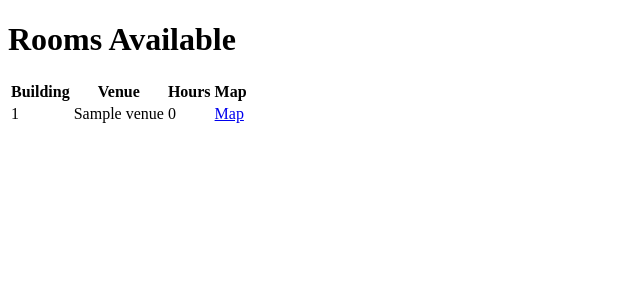
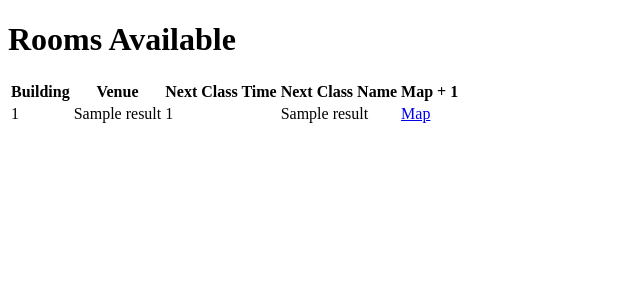
Before and after one commit to teriaiw/StudySpaces-NUS, a Flask app: template templates/results.html in a window 1280 px wide. Shown: the top 300 px of the page, without its empty margins (0-640 px from the left). Run offline with Flask 2, Linux system fonts and the light colour scheme; the template is opened without the code that fills it: most values are stand-ins (such as "Sample title", 1, 10 or a date in 2020).

Commit message:
workimg hours function

```diff
--- a/app.py
+++ b/app.py
@@ -19,7 +19,7 @@ ACAD_YEAR = "2018-2019"
 SEM = "1"
 URL = "http://api.nusmods.com/{}/{}/timetable.json".format(ACAD_YEAR, SEM)
 MODSdata = requests.get(URL)
-timetable = MODSdata.json();
+timetable = MODSdata.json()
 
 venue_data_computing = {
 'Com1' :[ "COM1-0217", "COM1-0216", "COM1-B110", "COM1-0212", "COM1-VCRM", "COM1-0114", "COM1-0204", "COM1-0113", "COM1-0207", "COM1-0120", "COM1-0209", "COM1-B111", "COM1-B112", "COM1-B108", "COM1-B109", "COM1-0218", "COM1-0203", "COM1-0208", "COM1-0201", "COM1-0210", "COM1-B103", "COM1-0206", "COM1-B113", "COM1-B102" ],
@@ -165,7 +165,7 @@ def index():
 
     venues = []
     names = []
-    venues_final = []
+    venues_next_use = []
     day = ''
 
     #get results to show, database entry w buildings, when search button is pressed -> all venues in that faculty is searched, sort result by building
@@ -176,7 +176,6 @@ def index():
         else:
             day = form.days.data
 
-
         if str(form.faculty.data) in faculties:
             venue_data = faculties[str(form.faculty.data)]
 
@@ -186,36 +185,46 @@ def index():
                 for x in range(building_size):
                     venues.append((building_name,venue_data[str(building_name)][x]))
 
+                    #get all venue in the building
         #return render_template('results.html', venues=venues)
 
         building = Building.query.filter_by(id=form.building.data).first()
         #take all venues from database
+
         for mod in timetable:
             name = mod.get("ModuleCode")
             for slot in mod.get("Timetable", ()):
-                venue = slot.get("Venue")
                 if ((slot.get("StartTime") <= form.time.data <= slot.get("EndTime"))
                 and (slot.get("DayText") == day)):
                     for x in range(len(venues)-1):
-                        if venues[x][1] == slot.get("Venue"):
-                            del venues[x] #tuple
+                        if venues[x][1] == slot.get("Venue"): #filter by time and day then check if venue in venues
+                            del venues[x] #tuple, delete because venue is in use
                             names.append((name , slot.get("Venue")))
-                    #names.append(name)
+                    #names is the checker list for milestone 2
 
-        #return render_template('results.html', venues=names)
-        end_time = 0
-        for mod in timetable:
-            for slot in mod.get("Timetable", ()):
-                venue == slot.get("Venue")
-                for x in range(len(venues)-1):
-
-                    if (venue == venues[x][1]):
-                        end_time = 5
-                        venues_final.append((venues[x],venue))
+        venues_next_use = venues.copy()
+        end_time_list = []
+        start_time = int(form.time.data)
+        #for venues in venues_next_use, check day, check the next start time after form.time , subtract to find hours
+        for venue in venues_next_use:
+            end_time = 2400
+            taken_by = ""
+            for mod in timetable:
+                name = mod.get("ModuleCode")
+                for slot in mod.get("Timetable", ()):
+                    if form.time.data <= slot.get("StartTime") and (slot.get("DayText") == day) and slot.get("Venue") == venue[1] and int(slot.get("StartTime")) < end_time and slot.get("Venue") != None:
+                        end_time = int(slot.get("StartTime"))
+                        taken_by =  (str(end_time), name)
+                        #taken_by = mod.get("ModuleCode")
+                        #cant use moduleCode to find next class because JSON cant seem to be filtered by None
+            if taken_by == "":
+                end_time_list.append(("2400","No More Classes"))
+            else:
+                end_time_list.append(taken_by)
 
 
         #return render_template('results.html', venues=names)
-        return render_template('results.html', venues=venues)
+        return render_template('results.html', results = zip(venues, end_time_list), list_size = len(end_time_list))
         #return results[1] + ''
                 #return jsonify({'time' :timetable}) #testing if can access url
         #return '<h1>Faculty: {}, Building: {}, Time requested: {}</h1>'.format(form.faculty.data, building.name, form.time.data)
--- a/templates/results.html
+++ b/templates/results.html
@@ -10,16 +10,18 @@
       <tr>
         <th>Building</th>
         <th>Venue</th>
-        <th>Hours</th>
-        <th>Map</th>
+        <th>Next Class Time</th>
+        <th>Next Class Name</th>
+        <th>Map + {{list_size}}</th>
       </tr>
 
-        {% for venue in venues %}
+        {% for i,j in results %}
         <tr>
-          <td>{{venue[0]}}</td>
-          <td>{{venue[1]}}</td>
-          <td>{{0}}</td>
-          <td><a href="{{url_for('map',building=venue[0])}}" target = "_blank"> Map</a></td>
+          <td>{{i[0]}}</td>
+          <td>{{i[1]}}</td>
+          <td>{{j[0]}}</td>
+          <td>{{j[1]}}</td>
+          <td><a href="{{url_for('map',building=i[0])}}" target = "_blank"> Map</a></td>
         </tr>
         {% endfor %}
 
--- a/test.py
+++ b/test.py
@@ -1,3 +1,3 @@
-import datetime
-
-print(datetime.date.today().strftime("%A"))
+venue = []
+venue.append((0,1))
+print(venue[0][1])
```
